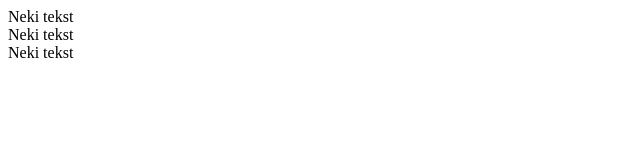
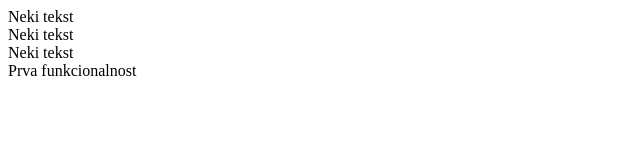
Before and after one commit to sisicfaris-ita/demo-repo, a plain HTML site: page index.html in a window 1280 px wide. Shown: the whole page, without its empty margins (0-640 px from the left). Drawn offline with Linux system fonts and the light colour scheme.

Commit message:
Implementirana prva funkcionalnost

```diff
--- a/index.html
+++ b/index.html
@@ -9,5 +9,6 @@
     <div>Neki tekst</div>
     <div>Neki tekst</div>
     <div>Neki tekst</div>
+    <div>Prva funkcionalnost</div>
 </body>
 </html>
```
